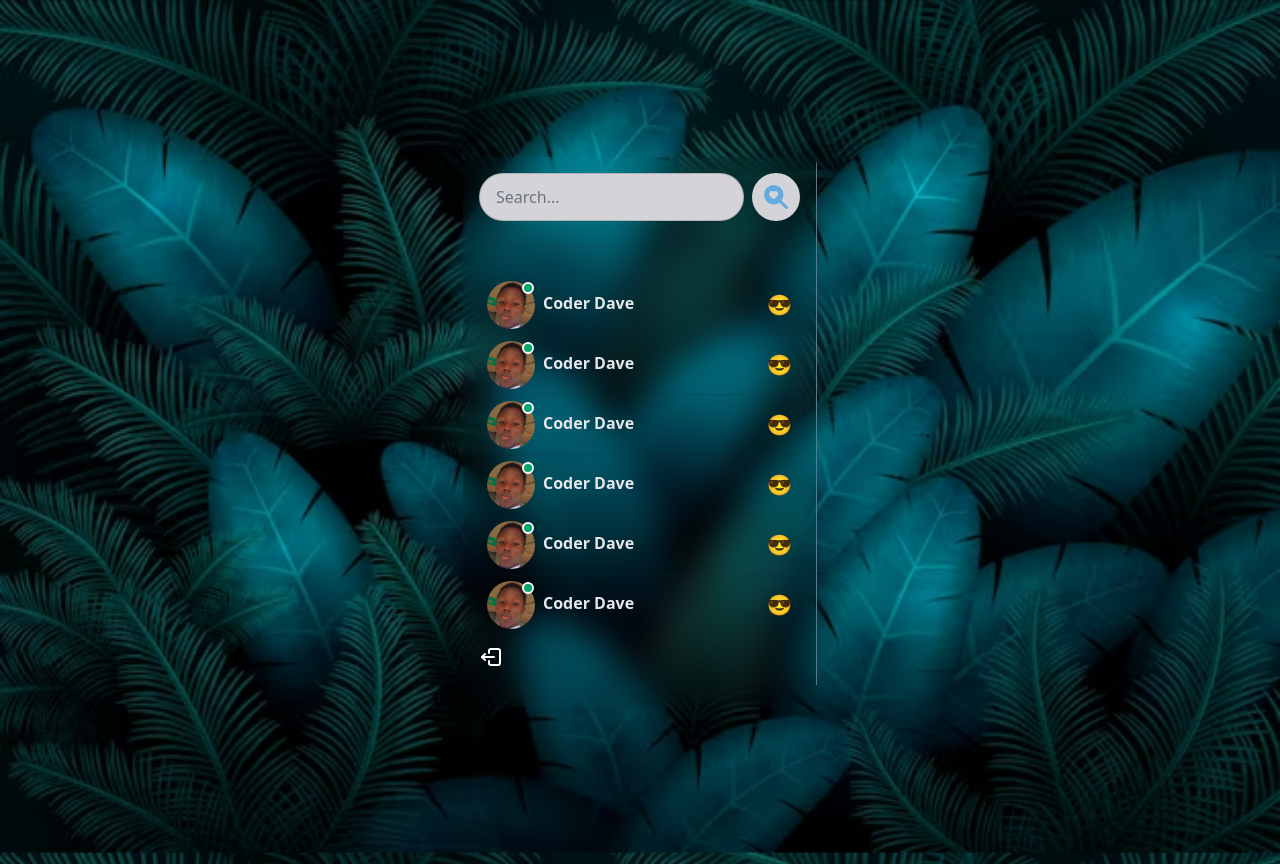
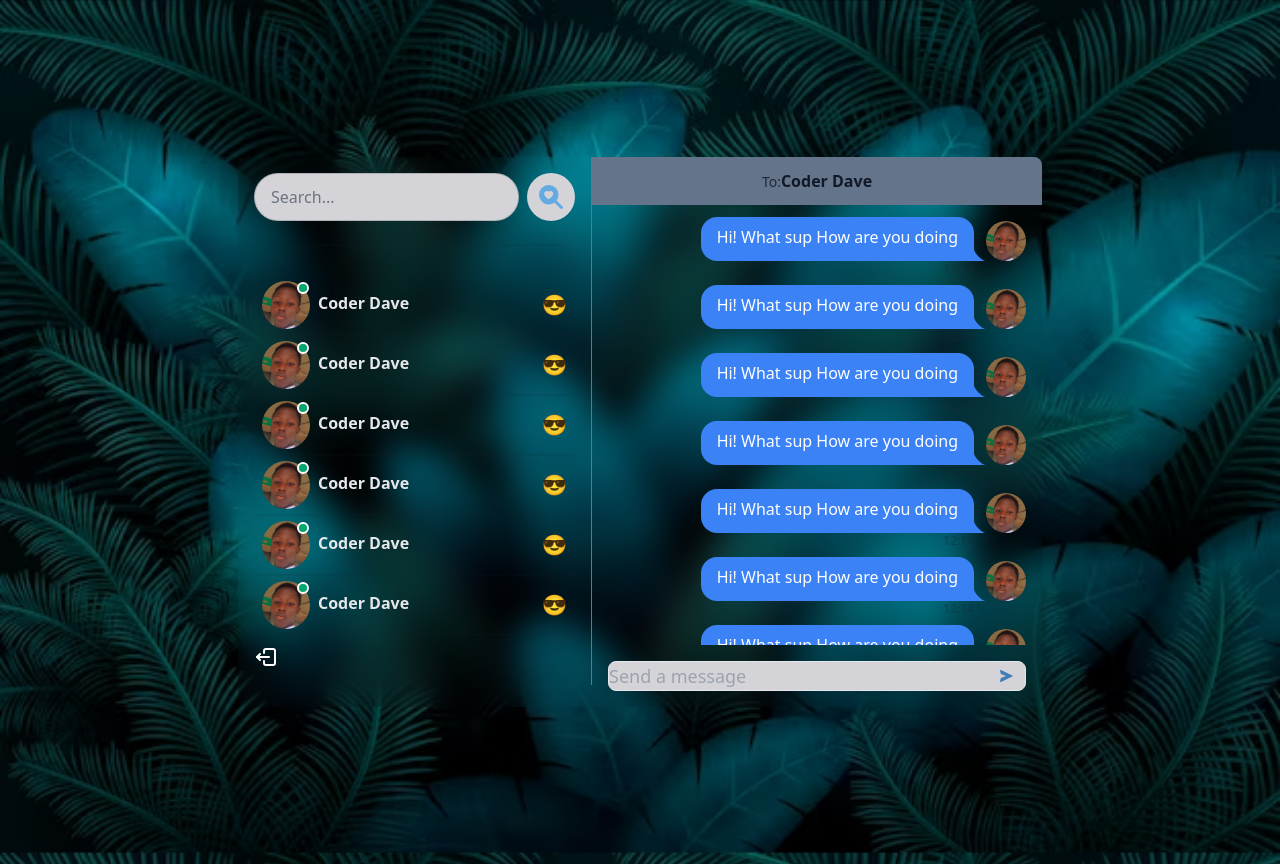
Before and after one commit to okoid721/CHAT_FULL_PROJECT, a React (Vite) app in the folder frontend/: page / in a window 1280 px wide. Built offline with nearby package versions, Linux system fonts and the light colour scheme.

Commit message:
Chat app full project

```diff
--- a/frontend/src/pages/home/Home.jsx
+++ b/frontend/src/pages/home/Home.jsx
@@ -7,7 +7,7 @@ const Home = () => {
   return (
     <div className='flex sm:h-[450px] md:h-[550px] rounded-lg overflow-hidden bg-gray-400 bg-clip-padding backdrop-filter backdrop-blur-lg bg-opacity-0'>
       <SideBar />
-      {/* <MessageContainer /> */}
+      <MessageContainer />
     </div>
   )
 }
```
